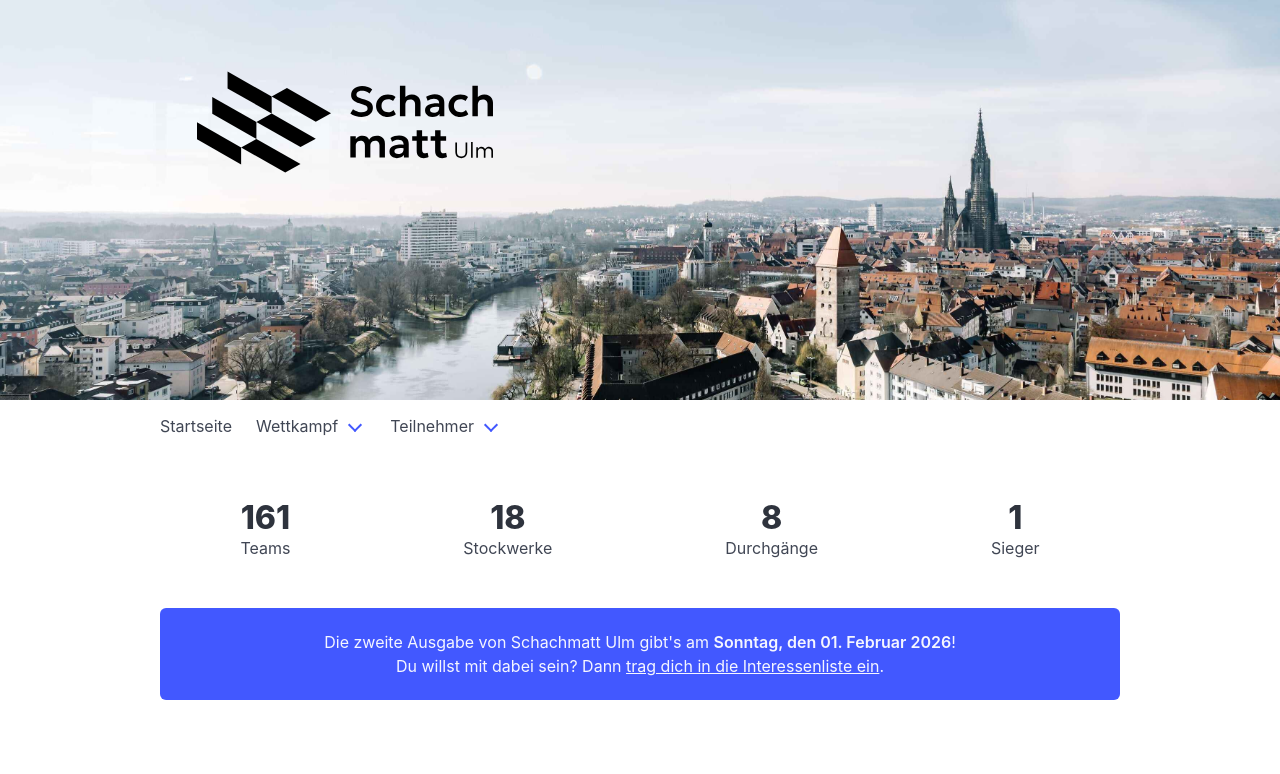
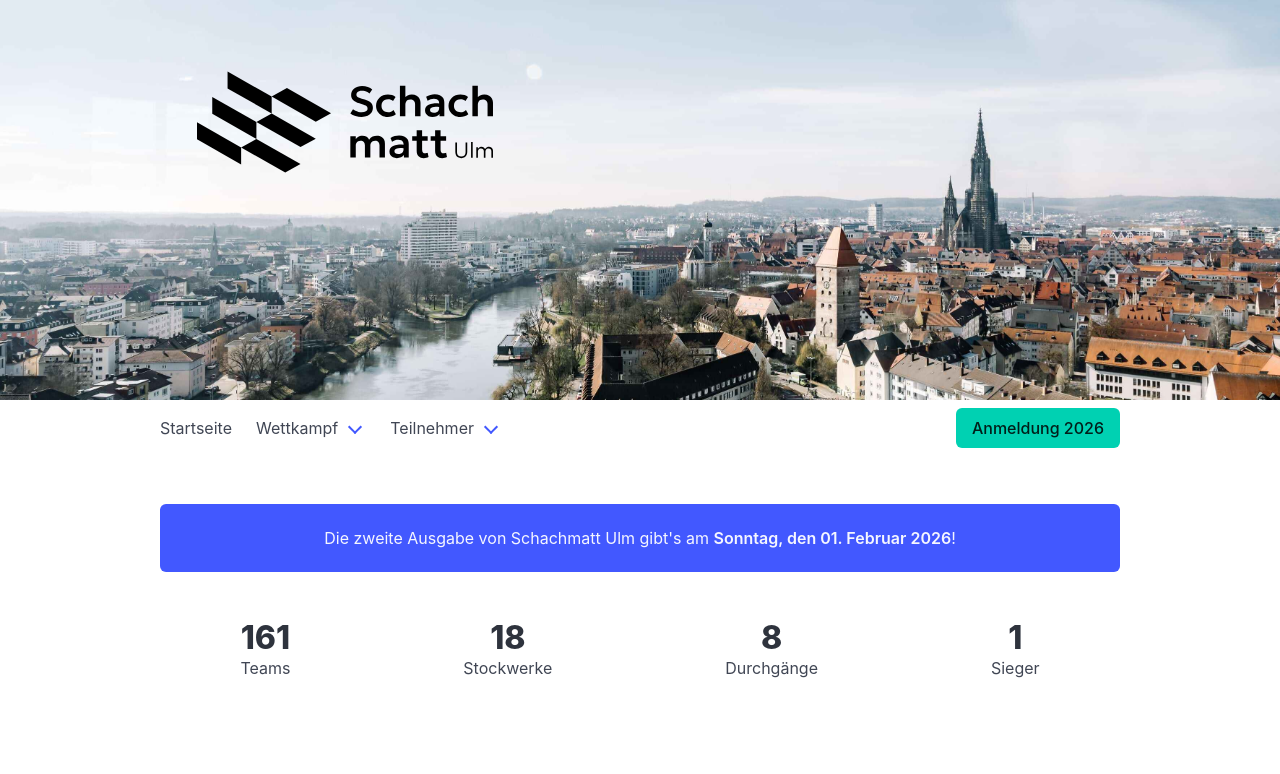
Before and after one commit to steffkes/schachmatt-ulm, a Nuxt app: page / in a window 1280 px wide. Shown: the top 774 px of the page. Built offline with nearby package versions, Linux system fonts and the light colour scheme; no server answers.

Commit message:
add page for registration

```diff
--- a/layouts/default.vue
+++ b/layouts/default.vue
@@ -82,8 +82,20 @@
             </div>
           </div>
         </div>
+
+        <div class="navbar-end is-hidden-mobile">
+          <div class="navbar-item">
+            <div class="buttons">
+              <a href="/anmeldung" class="button is-primary">Anmeldung 2026</a>
+            </div>
+          </div>
+        </div>
       </div>
     </nav>
+
+    <p class="has-text-centered is-hidden-tablet mt-6">
+      <a href="/anmeldung" class="button is-primary">Anmeldung 2026</a>
+    </p>
   </div>
 
   <slot />
--- /dev/null
+++ b/pages/anmeldung.vue
@@ -0,0 +1,17 @@
+<script setup></script>
+
+<template>
+  <section class="section">
+    <div class="container is-max-desktop">
+      <p class="mb-4">
+        Anmeldung ist noch nicht eröffnet - alle Teilnehmer der ersten Ausgabe
+        werden automatisch benachrichtigt sobald es los geht.
+        <a href="https://airtable.com/appZnWtcgYgbjEPBs/shrqwZ67Y0WiuJfxA"
+          >Sag mir auch bescheid, wenn's so weit ist!</a
+        >
+      </p>
+    </div>
+  </section>
+</template>
+
+<style scoped></style>
--- a/pages/index.vue
+++ b/pages/index.vue
@@ -1,6 +1,13 @@
 <template>
   <section class="section">
     <div class="container is-max-desktop">
+      <div class="notification is-link has-text-centered mb-6">
+        <p>
+          Die zweite Ausgabe von Schachmatt Ulm gibt's am
+          <strong>Sonntag, den 01. Februar 2026</strong>!
+        </p>
+      </div>
+
       <section class="level">
         <div class="level-item has-text-centered">
           <div>
@@ -27,17 +34,6 @@
           </div>
         </div>
       </section>
-
-      <div class="notification is-link has-text-centered mt-6">
-        <p>
-          Die zweite Ausgabe von Schachmatt Ulm gibt's am
-          <strong>Sonntag, den 01. Februar 2026</strong>!<br />
-          Du willst mit dabei sein? Dann
-          <a href="https://airtable.com/appZnWtcgYgbjEPBs/shrqwZ67Y0WiuJfxA">
-            trag dich in die Interessenliste ein</a
-          >.
-        </p>
-      </div>
     </div>
   </section>
 
```
